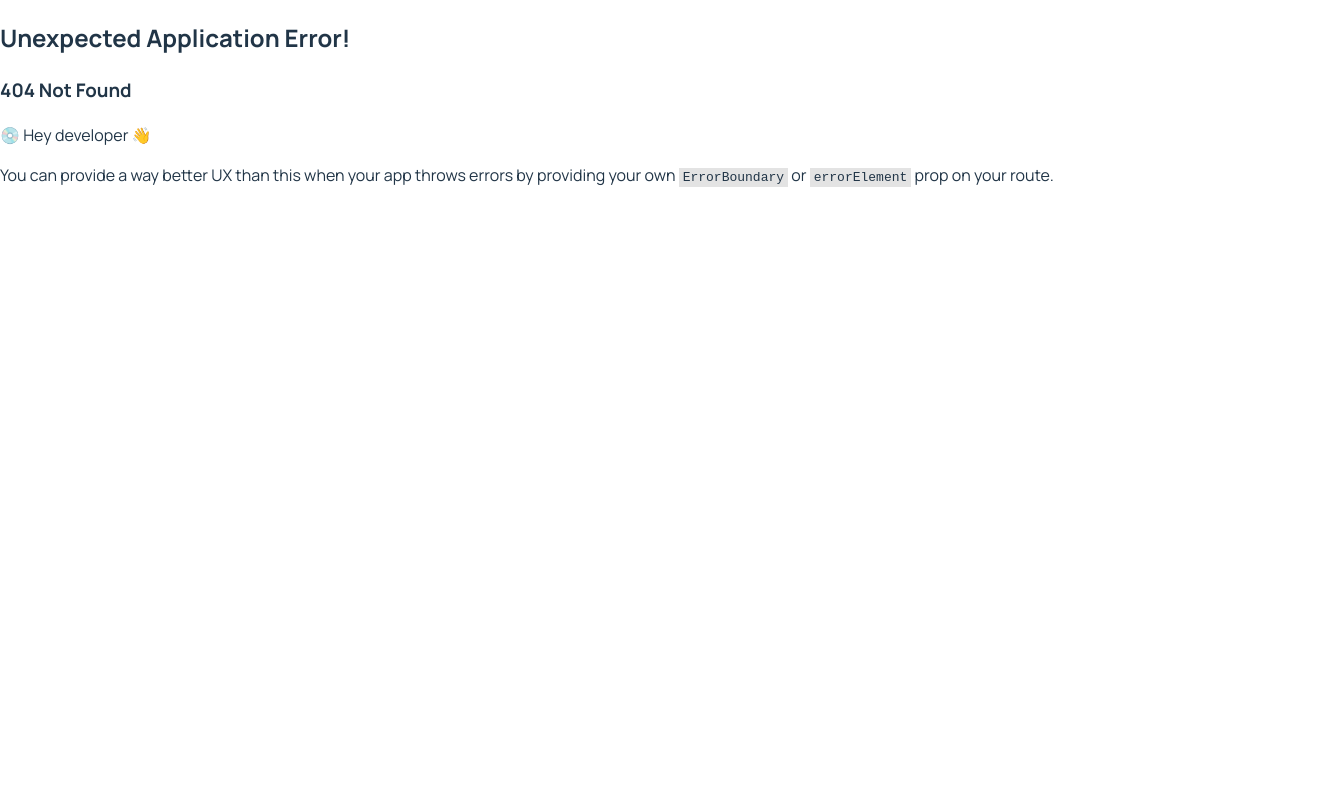
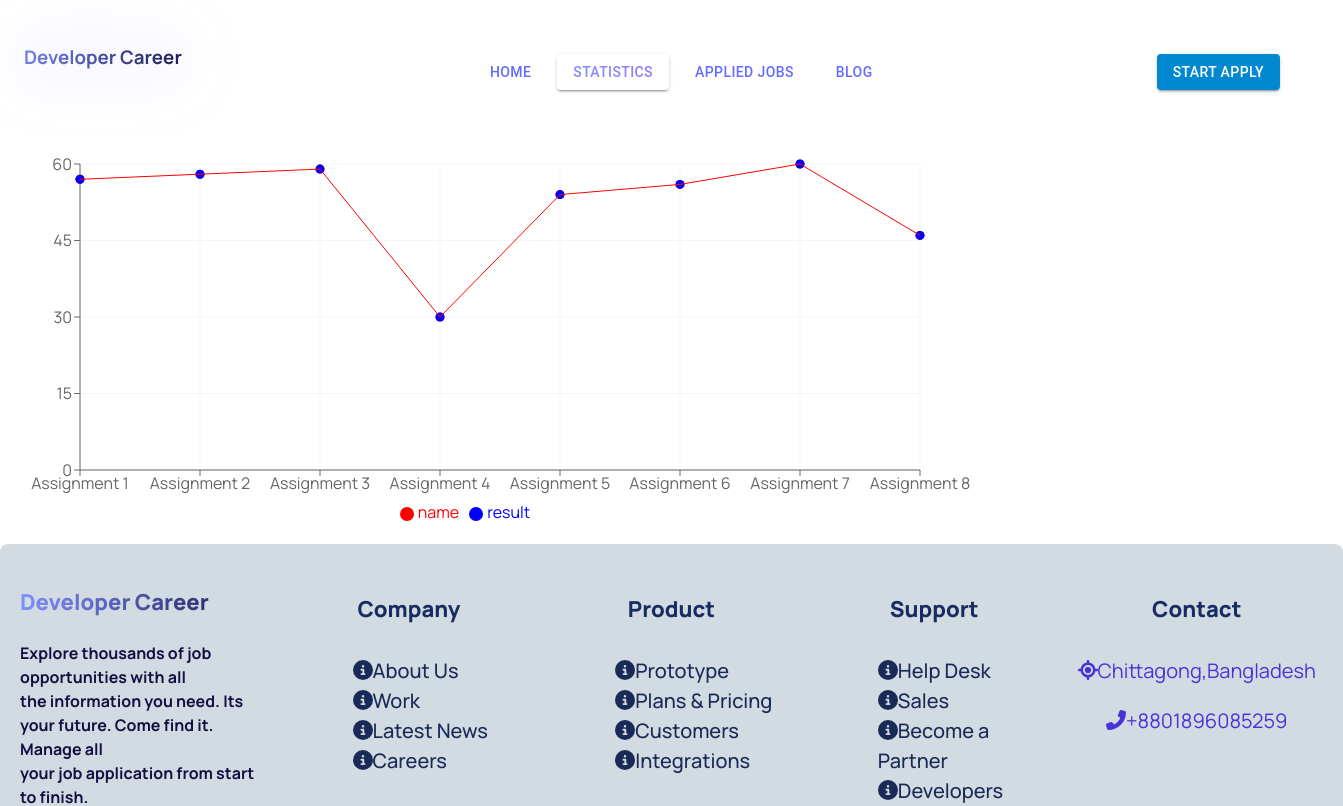
Before and after one commit to Hasan-Al-Banna-Nahid/Developer-Career-React, a React (Vite) app: page /statistics in a window 1280 px wide. Before the commit this address had no page. Shown: the top 806 px of the page, 1343 px wide, since content can reach past the window. Built offline with nearby package versions, Linux system fonts and the light colour scheme.

Commit message:
Created Statistics Page with Recharts

```diff
--- a/package.json
+++ b/package.json
@@ -20,6 +20,7 @@
     "react": "^18.2.0",
     "react-dom": "^18.2.0",
     "react-router-dom": "^6.10.0",
+    "recharts": "^2.5.0",
     "sort-by": "^1.2.0",
     "uuidv4": "^6.2.13"
   },
--- a/src/Components/Header/Header.jsx
+++ b/src/Components/Header/Header.jsx
@@ -16,7 +16,7 @@ class Header extends Component {
               Home
             </Button>
           </Link>
-          <Link to="/">
+          <Link to="/statistics">
             <Button
               className="statistics commonBtn"
               variant="contained"
--- /dev/null
+++ b/src/Components/Statistics/Statistics.jsx
@@ -0,0 +1,103 @@
+import { key } from "localforage";
+import React from "react";
+import {
+  ComposedChart,
+  Line,
+  XAxis,
+  YAxis,
+  CartesianGrid,
+  Tooltip,
+  Legend,
+  Scatter,
+} from "recharts";
+
+const Statistics = () => {
+  const data = [
+    {
+      id: 1,
+      name: "Assignment 1",
+      result: 57,
+    },
+    {
+      id: 2,
+      name: "Assignment 2",
+      result: 58,
+    },
+    {
+      id: 3,
+      name: "Assignment 3",
+      result: 59,
+    },
+    {
+      id: 4,
+      name: "Assignment 4",
+      result: 30,
+    },
+    {
+      id: 5,
+      name: "Assignment 5",
+      result: 54,
+    },
+    {
+      id: 6,
+      name: "Assignment 6",
+      result: 56,
+    },
+    {
+      id: 7,
+      name: "Assignment 7",
+      result: 60,
+    },
+    {
+      id: 8,
+      name: "Assignment 8",
+      result: 46,
+    },
+  ];
+  return (
+    <div>
+      <ComposedChart
+        width={1000}
+        height={400}
+        data={data}
+        margin={{
+          top: 20,
+          right: 80,
+          bottom: 20,
+          left: 20,
+        }}
+      >
+        <CartesianGrid stroke="#f5f5f5" />
+        <Tooltip />
+        <Legend />
+
+        <XAxis
+          dataKey="name"
+          label={{ position: "insideBottomRight", offset: 0 }}
+        />
+        <YAxis
+          dataKey="result"
+          label={{ angle: -90, position: "insideLeft" }}
+        />
+        <Scatter name="name" dataKey="name" fill="red" />
+        <Scatter name="result" dataKey="result" fill="blue" />
+        <Line
+          dataKey="name"
+          stroke="blue"
+          dot={false}
+          activeDot={false}
+          legendType="none"
+        />
+        <Line
+          dataKey="result"
+          stroke="red"
+          dot={false}
+          activeDot={false}
+          legendType="none"
+        />
+      </ComposedChart>
+    </div>
+  );
+};
+
+export default Statistics;
--- a/src/main.jsx
+++ b/src/main.jsx
@@ -16,6 +16,7 @@ import FrontEnd from "./Components/JobDetails/FrontEndDeveloper/FrontEnd";
 import MachineLearning from "./Components/JobDetails/MachineLearning/MachineLearning";
 import ArtificialIntelligence from "./Components/JobDetails/ArtificialIntelligence/ArtificialIntelligence";
 import AppliedJobs from "./Components/AppliedJobs/AppliedJobs";
+import Statistics from "./Components/Statistics/Statistics";
 const router = createBrowserRouter([
   {
     path: "/",
@@ -67,6 +68,10 @@ const router = createBrowserRouter([
         element: <AppliedJobs />,
       },
       {
+        path: "/statistics",
+        element: <Statistics />,
+      },
+      {
         path: "/footer",
         element: <Footer />,
       },
```
Also changed, not shown: 1 other file (tests, documents, lock files or other folders).
